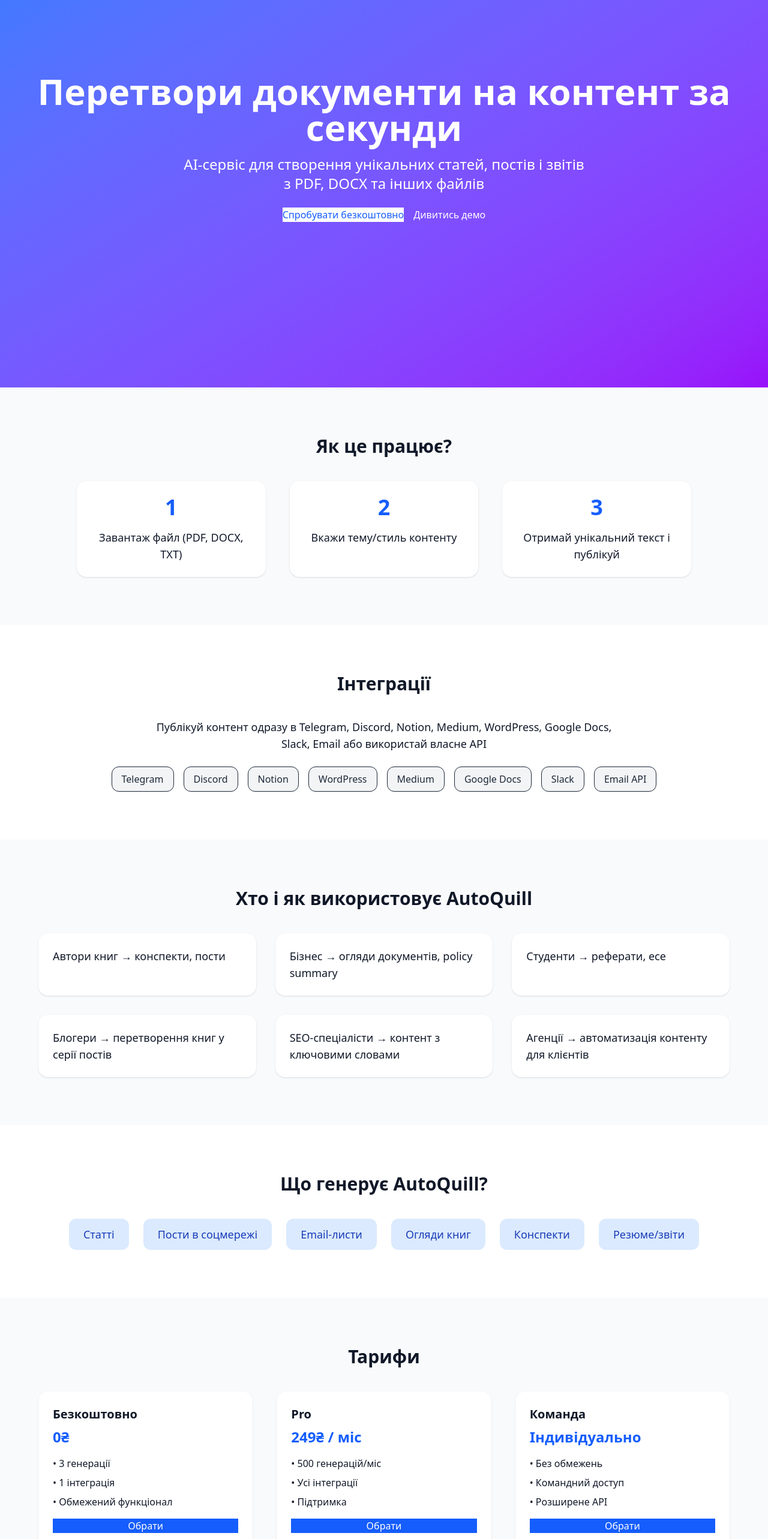
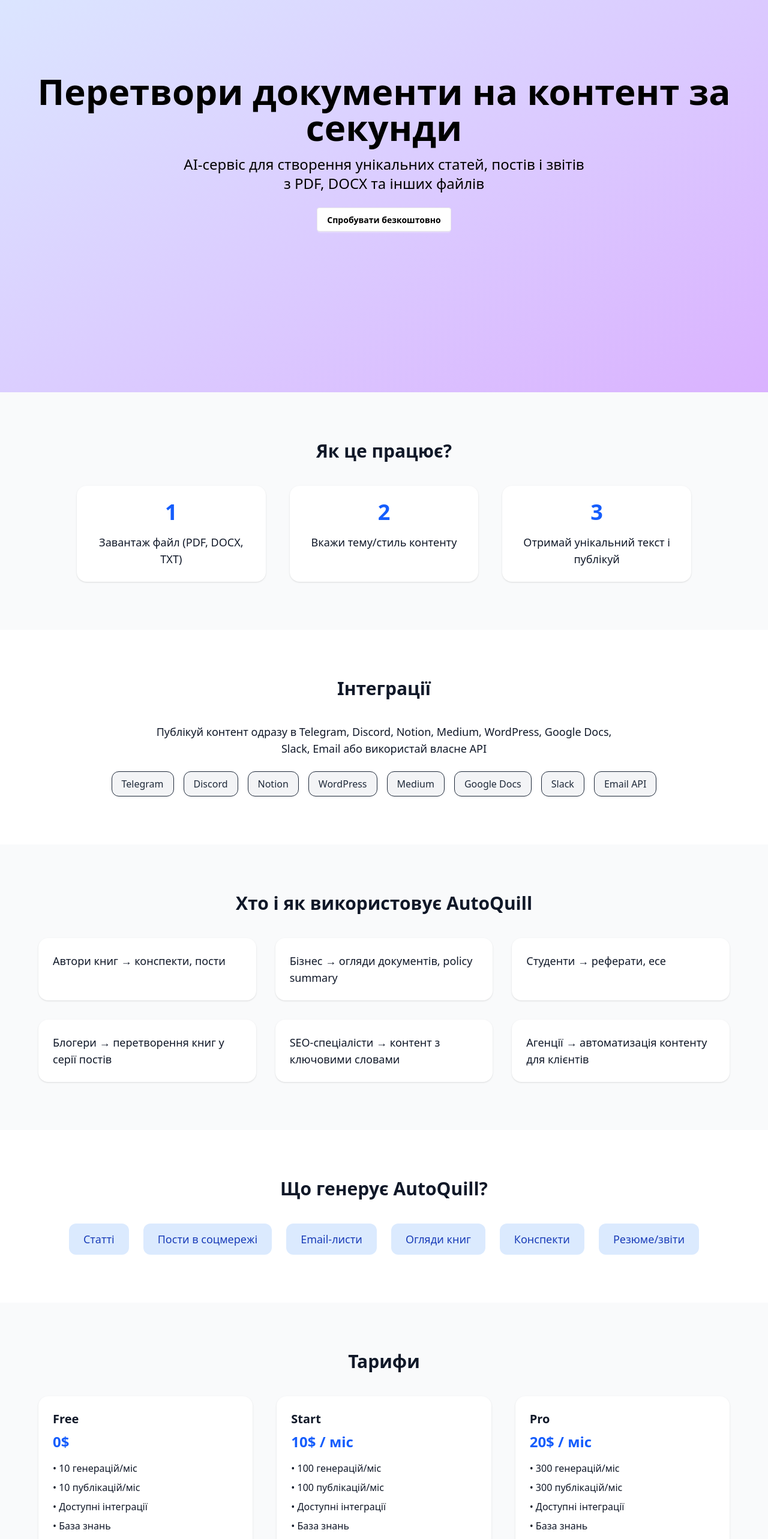
Before and after one commit to Evgeniy-Developer-droid/AutoQuillFront, a React (Vite) app: page / in a window 1280 px wide. Shown: the part 234-2800 px from the top of the page at 60% size. Built offline with nearby package versions, Linux system fonts and the light colour scheme.

Commit message:
landing improve

```diff
--- a/src/pages/Landing.tsx
+++ b/src/pages/Landing.tsx
@@ -5,24 +5,23 @@
     <div className="bg-white text-gray-900">
       {/* Navbar */}
       <nav className="flex items-center justify-between p-6 shadow-md bg-white sticky top-0 z-50">
-        <div className="text-2xl font-bold text-blue-600">AutoQuill</div>
+        <div className="text-2xl font-bold text-gray-700">AutoQuill</div>
         <div className="space-x-4">
           <a href="#how-it-works" className="text-gray-700 hover:text-blue-600">Як це працює</a>
           <a href="#integrations" className="text-gray-700 hover:text-blue-600">Інтеграції</a>
           <a href="#use-cases" className="text-gray-700 hover:text-blue-600">Використання</a>
           <a href="#pricing" className="text-gray-700 hover:text-blue-600">Тарифи</a>
           <a href="#faq" className="text-gray-700 hover:text-blue-600">FAQ</a>
-          <button className="bg-blue-600 text-white hover:bg-blue-700">Увійти</button>
+          <a href={"/login"} className="btn bg-blue-400 text-white hover:bg-blue-700">Увійти</a>
         </div>
       </nav>
 
       {/* Hero */}
-      <section className="min-h-screen flex flex-col items-center justify-center text-center p-6 bg-gradient-to-br from-blue-500 to-purple-600 text-white">
+      <section className="min-h-screen flex flex-col items-center justify-center text-center p-6 bg-gradient-to-br from-blue-100 to-purple-300 text-black">
         <h1 className="text-4xl md:text-6xl font-bold mb-4">Перетвори документи на контент за секунди</h1>
         <p className="text-xl md:text-2xl mb-6 max-w-2xl">AI-сервіс для створення унікальних статей, постів і звітів з PDF, DOCX та інших файлів</p>
         <div className="flex gap-4">
-          <button className="bg-white text-blue-600 hover:bg-gray-100">Спробувати безкоштовно</button>
-          <button className="border-white text-white">Дивитись демо</button>
+          <a href={"/register"} className="btn bg-white text-black hover:bg-gray-100">Спробувати безкоштовно</a>
         </div>
       </section>
 
@@ -93,17 +92,20 @@
         <h2 className="text-3xl font-bold mb-10">Тарифи</h2>
         <div className="grid grid-cols-1 md:grid-cols-3 gap-10 max-w-6xl mx-auto">
           {[{
-            title: "Безкоштовно",
-            price: "0₴",
-            features: ["3 генерації", "1 інтеграція", "Обмежений функціонал"]
+            title: "Free",
+            code: "FREE",
+            price: "0$",
+            features: ["10 генерацій/міс", "10 публікацій/міс", "Доступні інтеграції", "База знань", "Планові публікації (обмежено)"]
+          }, {
+            title: "Start",
+            code: "START",
+            price: "10$ / міс",
+            features: ["100 генерацій/міс", "100 публікацій/міс", "Доступні інтеграції", "База знань", "Планові публікації"]
           }, {
             title: "Pro",
-            price: "249₴ / міс",
-            features: ["500 генерацій/міс", "Усі інтеграції", "Підтримка"]
-          }, {
-            title: "Команда",
-            price: "Індивідуально",
-            features: ["Без обмежень", "Командний доступ", "Розширене API"]
+            code: "PRO",
+            price: "20$ / міс",
+            features: ["300 генерацій/міс", "300 публікацій/міс", "Доступні інтеграції", "База знань", "Планові публікації"]
           }].map((plan, i) => (
             <div key={i} className="bg-white p-6 rounded-2xl shadow text-left">
               <h3 className="text-xl font-bold mb-2">{plan.title}</h3>
@@ -111,7 +113,7 @@
               <ul className="space-y-2 mb-4">
                 {plan.features.map((f, idx) => <li key={idx}>• {f}</li>)}
               </ul>
-              <button className="bg-blue-600 text-white w-full">Обрати</button>
+              <a href={"/register"} className="btn bg-blue-600 text-white w-full">Обрати</a>
             </div>
           ))}
         </div>
@@ -134,7 +136,7 @@
       <section className="py-20 px-6 bg-blue-600 text-white text-center">
         <h2 className="text-3xl font-bold mb-6">Готовий спробувати?</h2>
         <p className="text-lg mb-6">Завантаж свій файл і створи унікальний AI-контент вже зараз</p>
-        <button className="bg-white text-blue-600 hover:bg-gray-100">Почати безкоштовно</button>
+        <a href={"/register"} className="btn bg-white text-blue-600 hover:bg-gray-100">Почати безкоштовно</a>
       </section>
 
       {/* FAQ */}
@@ -148,11 +150,20 @@
             q: "Чи мій текст буде унікальним?",
             a: "Так, ми генеруємо унікальний контент за допомогою ШІ."
           }, {
-            q: "Чи зберігаєте ви мій контент?",
-            a: "Ні, ми не зберігаємо файли або тексти без вашої згоди."
+            q: "Куди можна публікувати контент?",
+            a: "Ми підтримуємо автопостинг у Telegram, Discord, а також на сайти через API."
           }, {
-            q: "Чи можна використовувати API?",
-            a: "Так, доступне кастомне API у платних тарифах."
+            q: "Чи можна налаштувати розклад публікацій?",
+            a: "Так, ви можете створити пости з точним розкладом за днями та годинами."
+          }, {
+            q: "Чи можна редагувати згенерований текст перед публікацією?",
+            a: "Звісно! Після генерації ви можете відредагувати текст вручну."
+          }, {
+            q: "Чи зберігаються мої файли та пости?",
+            a: "Ваші файли зберігаються у безпечному середовищі. Ви завжди можете переглянути історію постів та завантажених документів."
+          }, {
+            q: "Як працює генерація контенту?",
+            a: "Ви завантажуєте документ або пишете опис, а ШІ створює текст, який підходить під вибраний канал публікації."
           }].map((faq, i) => (
             <div key={i}>
               <h3 className="font-semibold text-lg">{faq.q}</h3>
--- a/src/requests.js
+++ b/src/requests.js
@@ -1,7 +1,7 @@
 // requests.js
 
-// const API_BASE_URL = 'http://104.248.194.218';
-const API_BASE_URL = 'http://localhost:8000';
+const API_BASE_URL = 'https://api.autoquill.net';
+// const API_BASE_URL = 'http://localhost:8000';
 const accessToken = () => localStorage.getItem('access_token');
 const refreshToken = () => localStorage.getItem('refresh_token');
 
```
Also changed, not shown: 4 other files (tests, documents, lock files or other folders).
